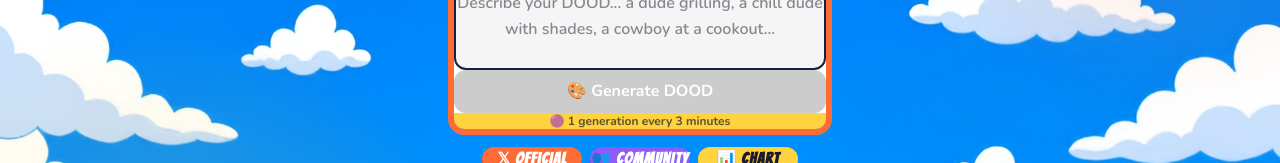
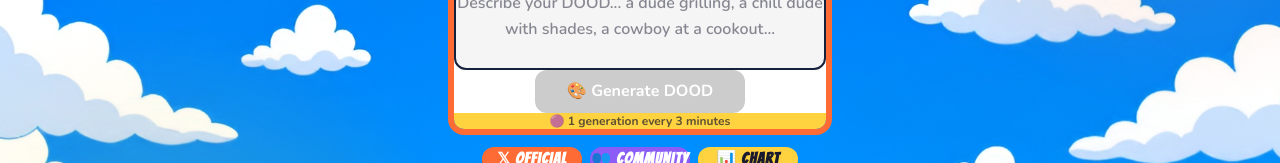
Before and after one commit to pasekaalex/dood-next, a Next.js app: page / in a window 1280 px wide. Shown: the part 285-448 px from the top of the page. Built offline with nearby package versions, Linux system fonts and the light colour scheme; no server answers.

Commit message:
generate button centered, not full width

```diff
--- a/app/components/PFPSection.tsx
+++ b/app/components/PFPSection.tsx
@@ -91,18 +91,19 @@ export default function PFPSection() {
               onKeyDown={e => { if (e.key === 'Enter' && !e.shiftKey && canGenerate) { e.preventDefault(); handleGenerate(); } }}
             />
 
-            <div className="flex gap-2 w-full max-w-sm mx-auto py-3">
+            <div className="flex gap-2 w-full max-w-sm mx-auto py-3 justify-center">
               <button
                 onClick={handleGenerate}
                 disabled={!canGenerate}
-                className="flex-1 py-2 rounded-xl font-bold text-sm cursor-pointer transition-all"
+                className="py-2 rounded-xl font-bold text-sm cursor-pointer transition-all"
                 style={{
                   background: canGenerate ? 'var(--primary)' : '#ccc',
                   color: 'white',
                   fontSize: '1rem',
-                  padding: '10px 16px',
+                  padding: '10px 32px',
                   boxShadow: canGenerate ? '0 4px 0 #b84a1e' : 'none',
                   opacity: state === 'loading' ? 0.7 : 1,
+                  minWidth: '160px',
                 }}>
                 {state === 'loading' ? '⏳ Generating...' : '🎨 Generate DOOD'}
               </button>
```
